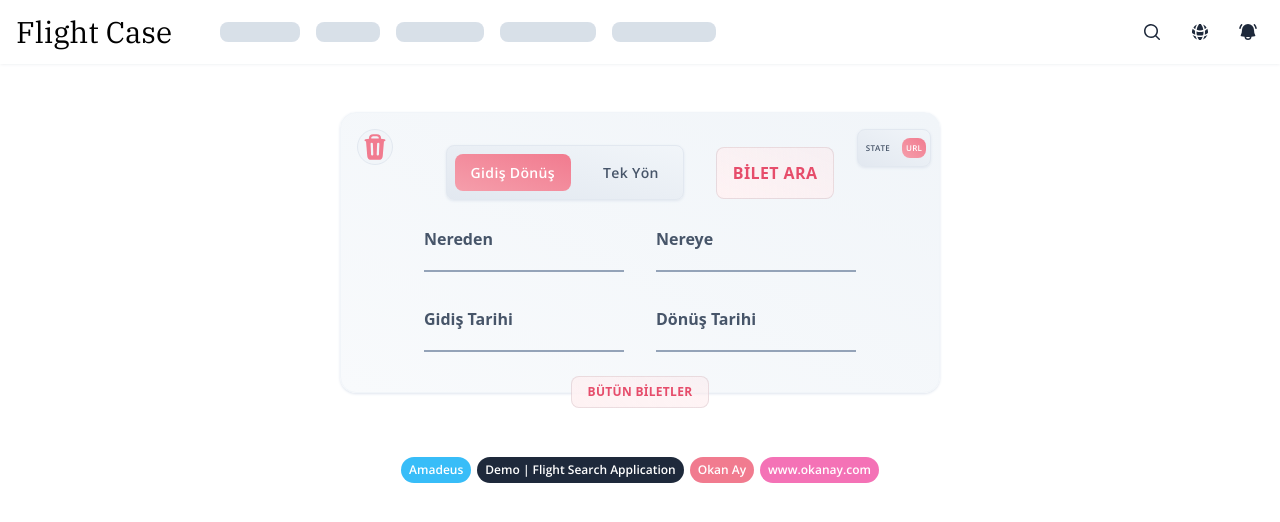
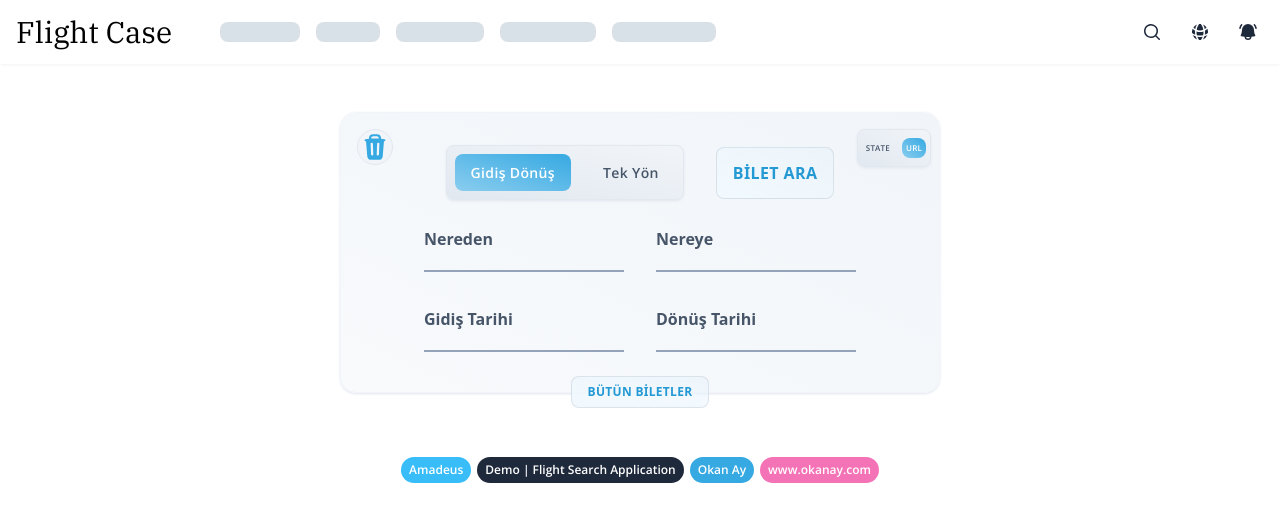
Before and after one commit to okanay/flight-search-application, a Next.js app: page / in a window 1280 px wide. Shown: the top 522 px of the page. Built offline with nearby package versions, Linux system fonts and the light colour scheme.

Commit message:
picton-blue theme

```diff
--- a/src/app/globals.css
+++ b/src/app/globals.css
@@ -12,17 +12,20 @@
 }
 
 :root {
-   --theme-50: 254 ,242 ,243;
-   --theme-100: 253 ,230 ,233;
-   --theme-200: 250 ,209 ,215;
-   --theme-300: 245 ,158 ,171;
-   --theme-400: 241 ,123 ,143;
-   --theme-500: 230 ,77 ,107;
-   --theme-600: 210 ,44 ,84;
-   --theme-700: 177 ,31 ,71;
-   --theme-800: 148 ,29 ,65;
-   --theme-900: 127 ,28 ,61;
-   --theme-950: 71 ,10 ,29;
+
+   /*picton-blue*/
+
+   --theme-50: 241 ,249 ,254;
+   --theme-100: 227 ,240 ,251;
+   --theme-200: 193 ,227 ,246;
+   --theme-300: 138 ,205 ,239;
+   --theme-400: 54 ,169 ,226;
+   --theme-500: 36 ,153 ,211;
+   --theme-600: 21 ,122 ,180;
+   --theme-700: 19 ,97 ,145;
+   --theme-800: 19 ,83 ,121;
+   --theme-900: 22 ,69 ,100;
+   --theme-950: 14 ,45 ,67;
 }
 
 .skeleton-nav-item {
```
